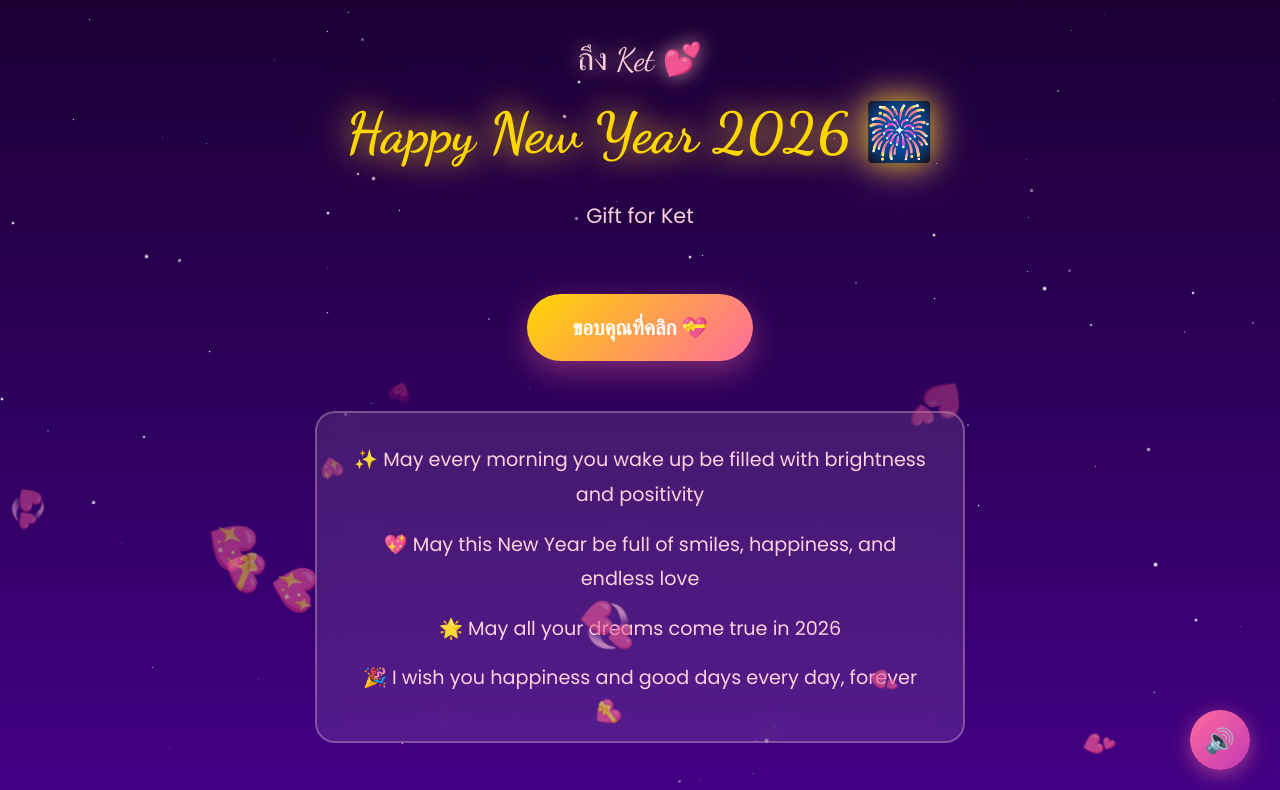
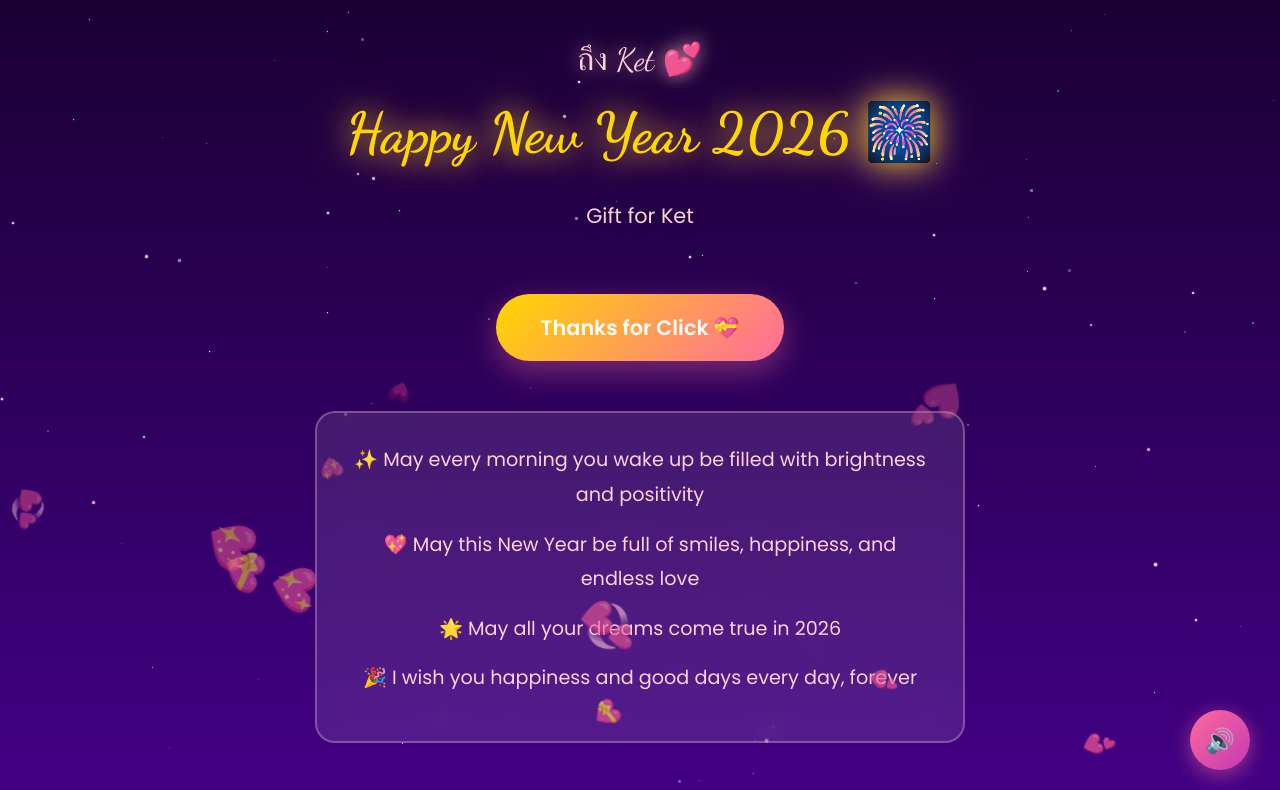
Before and after one commit to BossSohandsome/To-Ket, a plain HTML site: page index.html in a window 1280 px wide. Both pictures are taken after a click on the button "Click for blessing 💌". Shown: the top 790 px of the page. Drawn offline with Linux system fonts and the light colour scheme.

Commit message:
Update index.html

```diff
--- a/index.html
+++ b/index.html
@@ -539,7 +539,7 @@
                 hiddenMsg.classList.add('show');
 
                 // เปลี่ยนข้อความปุ่ม
-                this.textContent = 'ขอบคุณที่คลิก 💝';
+                this.textContent = 'Thanks for Click 💝';
                 this.style.background = 'linear-gradient(135deg, #ffd700 0%, #ff6b9d 100%)';
 
                 // พลุเยอะขึ้น
```
